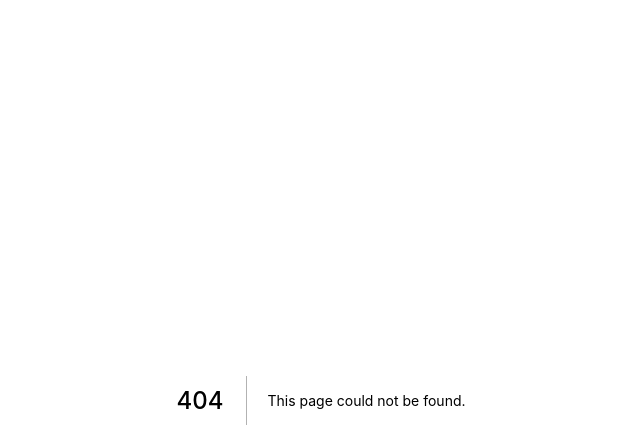
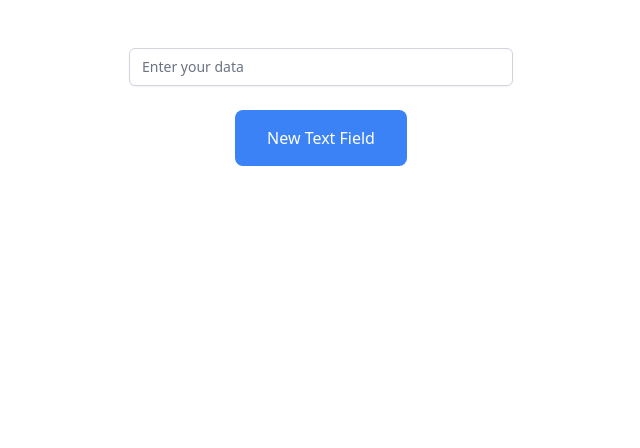
Before and after one commit to srainsemv/first_demo, a Next.js app: page /t2 in a window 1280 px wide. Before the commit this address had no page. Shown: the top 448 px of the page, without its empty margins (319-959 px from the left). Built offline with nearby package versions, Linux system fonts and the light colour scheme.

Commit message:
Created footer + added fonts/logos

```diff
--- a/components/globals/Footer.tsx
+++ b/components/globals/Footer.tsx
@@ -86,8 +86,8 @@ class Footer extends Component<any, any> {
                         </div>
                     </div>
 
-                    <div className="pt-32 lg:flex lg:items-center lg:justify-between xl:mt-0">
-                        <div>
+                    <div className="pt-32 grid grid-cols-1 md:grid-cols-2 gap-4 lg:flex lg:items-center lg:justify-between xl:mt-0">
+                        <div className={""}>
                             <img
                                 src={"/logos/logo.svg"}
                             />
@@ -96,14 +96,14 @@ class Footer extends Component<any, any> {
                             <a className="text-4xl font-medium text-white">
                                 888-457-SOLO
                             </a>
-                            <div className="mt-2 flex space-x-8 md:order-2">
+                            <div className="mt-2 flex space-x-8 md:order-2 text-center md:text-right">
                                 <a href={"#"} className="text-white hover:text-gray-200">
                                     <span className="">Terms of Use</span>
                                 </a>
                                 <a href={"#"} className="text-white hover:text-gray-200">
                                     <span className="">Privacy Policy</span>
                                 </a>
-                                <span className="text-white">&copy; 2022 Electra Meccanica. All Rights Reserved.</span>
+                                <p className="text-white">&copy; 2022 Electra Meccanica. All Rights Reserved.</p>
                             </div>
                         </div>
                     </div>
--- a/package.json
+++ b/package.json
@@ -16,6 +16,8 @@
     "@types/react-redux": "^7.1.24",
     "chart.js": "^3.9.1",
     "next": "12.2.5",
+    "next-auth": "^4.10.3",
+    "next-session": "^4.0.5",
     "pg": "^8.8.0",
     "react": "18.2.0",
     "react-chartjs-2": "^4.3.1",
--- /dev/null
+++ b/pages/t2.tsx
@@ -0,0 +1,58 @@
+import {NextPage} from "next";
+import Head from "next/head";
+import { useState } from "react";
+
+const t2: NextPage = () => {
+    const [inputValues, setInputValues] = useState({});
+    const [counter, setCounter] = useState(1);
+
+    const handleClick = () => {
+        setCounter(counter + 1);
+        console.log(counter);
+    };
+
+    const handleOnChange = (e: { target: { className: string | number; value: any; }; }) => {
+        const abc = {};
+        // @ts-ignore
+        abc[e.target.className] = e.target.value;
+        setInputValues({ ...inputValues, ...abc });
+    };
+
+    return (
+        <>
+            <Head>
+                <title>t2</title>
+            </Head>
+
+            <main className={"text-center pt-10"}>
+                {Object.keys(inputValues).map((c) => {
+                    return <p>{inputValues[c]}</p>;
+                })}
+
+                {Array.from(Array(counter)).map((c, index) => {
+                    return (
+                        <div className={"py-2"}>
+                            <input
+                                onChange={handleOnChange}
+                                key={c}
+                                className={`w-96 rounded-md border-gray-300 shadow-sm focus:border-blue-500 focus:ring-blue-500 sm:text-sm ${index}`}
+                                placeholder={"Enter your data"}
+                                type="text"
+                            ></input>
+                        </div>
+                    );
+                })}
+                <div className={"py-4"}>
+                    <button
+                        onClick={handleClick}
+                        className={"bg-blue-500 text-white py-4 px-8 rounded-lg"}
+                    >
+                        New Text Field
+                    </button>
+                </div>
+            </main>
+        </>
+    )
+}
+
+export default t2
```
Also changed, not shown: 1 other file (tests, documents, lock files or other folders).
